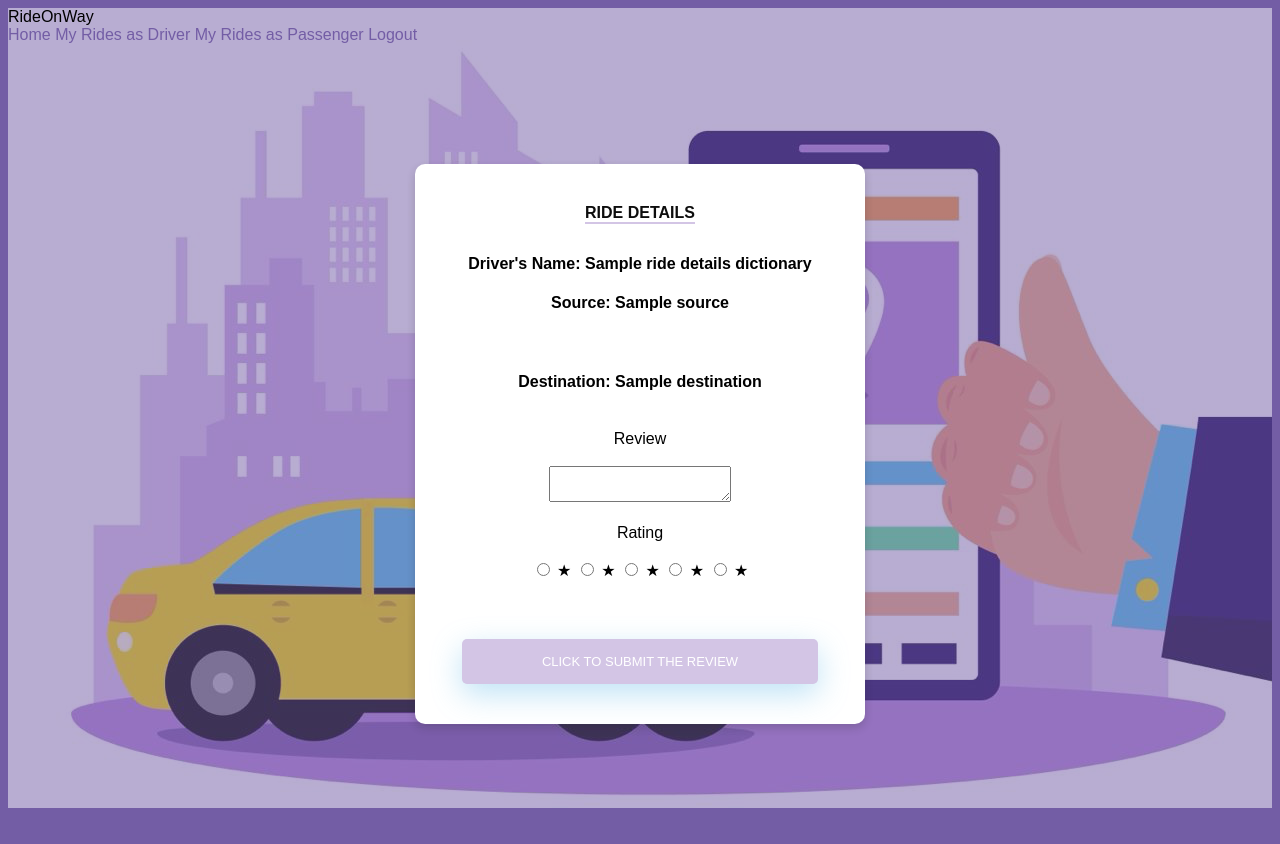
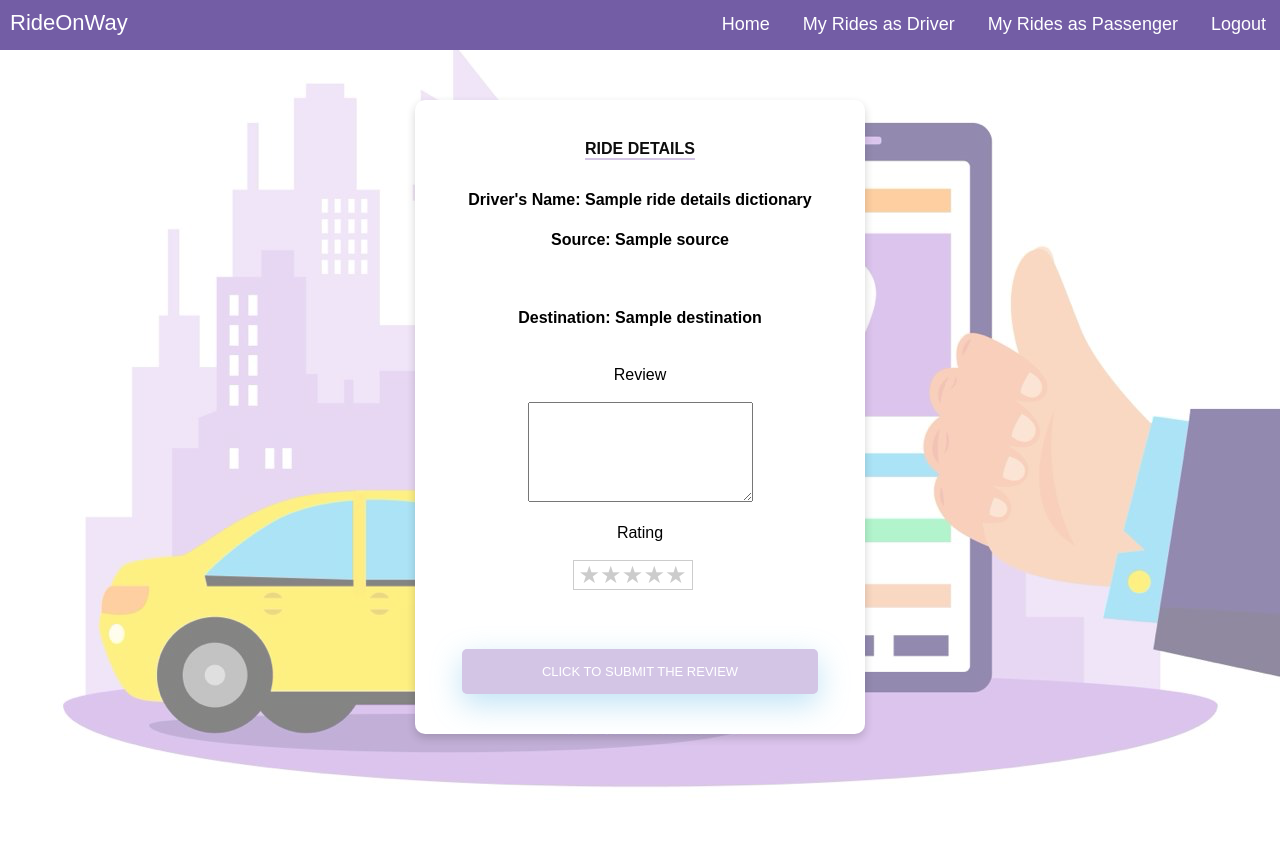
Before and after one commit to sushilbnk/RideOnWay, a Django app: template RideOnWay/templates/HTML/RideReview.html in a window 1280 px wide. After the commit the page ends 787 px from the top, so only its background shows below. Run offline with Django 5.2, Linux system fonts and the light colour scheme; the template is opened without the code that fills it: most values are stand-ins (such as "Sample title", 1, 10 or a date in 2020).

```diff
--- a/RideOnWay/static/CSS/CreateRide.css
+++ b/RideOnWay/static/CSS/CreateRide.css
@@ -1,17 +1,45 @@
-html {
-    background-color: #735DA5;
-  }
+/*html {*/
+/*  background-color: #735DA5;*/
+/*}*/
 
 body {
   font-family:  sans-serif;
-    height: 100vh;
+  margin: 0;
 }
 
 a {
-    color: #735DA5;
   display:inline-block;
   text-decoration: none;
   font-weight: 400;
+  padding: 14px;
+  color: white
+}
+
+.navbar {
+  height: 50px;
+  width: 100%;
+  background-color: #D3C5E5;
+  position: relative;
+  padding: 0px;
+}
+
+.navbar-title {
+  display: inline-block;
+  font-size: 22px;
+  color: white;
+  padding: 10px 10px 10px 10px;
+}
+
+.links {
+  display: inline;
+  float: right;
+  font-size: 18px;
+}
+
+a:hover {
+  background-color: #735DA5;
+  transition: 0.5s ease-in-out;
+  border-radius: 10px;
 }
 
 h2 {
@@ -31,7 +59,7 @@ html {
   justify-content: center;
   width: 100%;
   min-height: 100%;
-    padding: 20px;
+  padding: 50px;
 }
 
 #formContent {
@@ -51,7 +79,7 @@ html {
   border-bottom: 2px solid #D3C5E5;
 }
 
-  input[type=submit]  {
+input[type=submit], input[type=button]  {
   background-color: #D3C5E5;
   border: none;
   color: white;
@@ -67,7 +95,7 @@ html {
   transition: all 0.3s ease-in-out;
 }
 
-  input[type=submit]:hover  {
+input[type=submit]:hover,input[type=button]:hover  {
   background-color: #735DA5;
 }
 
@@ -98,3 +126,108 @@ html {
 * {
   box-sizing: border-box;
 }
+
+
+textarea{
+  height: 100px;
+  width: 50%
+}
+* {
+  box-sizing: border-box;
+}
+/* component */
+
+.rating {
+  border:solid 1px #ccc;
+  display:flex;
+  flex-direction: row-reverse;
+  font-size:1.5em;
+  justify-content:space-around;
+  padding:0 .2em;
+  text-align:center;
+  width:5em;
+  margin-left: 35%;
+}
+
+.rating input {
+  display:none;
+}
+
+.rating label {
+  color:#ccc;
+  cursor:pointer;
+}
+
+.rating :checked ~ label,.rating label:hover,
+.rating label:hover ~ label {
+  color:#f90;
+}
+
+.reviews {
+  width: 100%;
+  height: 100%;
+  position: relative;
+  overflow: auto;
+  scroll-behavior: smooth;
+}
+
+.review {
+  display: block;
+  top: 0;
+  position: relative;
+  max-width: 100%;
+  background-color: whitesmoke;
+  border-radius: 5px;
+  padding: 32px 24px;
+  margin: 12px;
+  text-decoration: none;
+  z-index: 0;
+  overflow: hidden;
+  border: 1px solid white;
+  border-top: 1px solid whitesmoke;
+
+  &:hover {
+    transition: all 0.5s ease-in-out;
+    box-shadow: 0 4px 8px rgba(38, 38, 38, 0.2);
+    top: -4px;
+    border: 1px solid whitesmoke;
+    background-color: white;
+  }
+
+  &:hover:before {
+    transform: scale(2.15);
+  }
+}
+
+.navbar {
+  height: 50px;
+  width: 100%;
+  background-color: #735DA5;
+  position: relative;
+}
+
+.navbar-title {
+  display: inline-block;
+  font-size: 22px;
+  color: white;
+  padding: 10px ;
+}
+
+.links {
+  display: inline;
+  float: right;
+  font-size: 18px;
+}
+
+.navbar a {
+  display: inline-block;
+  padding: 14px;
+  text-decoration: none;
+  color: white;
+}
+
+.navbar a:hover {
+  background-color: #735DA5;
+  transition: 0.5s ease-in-out;
+  border-radius: 10px;
+}
```
Also changed, not shown: RideOnWay/migrations/0004_ridedetails_cost_ridedetails_date_ridedetails_time.py. Lines whose indentation alone changed are shown as unchanged.
